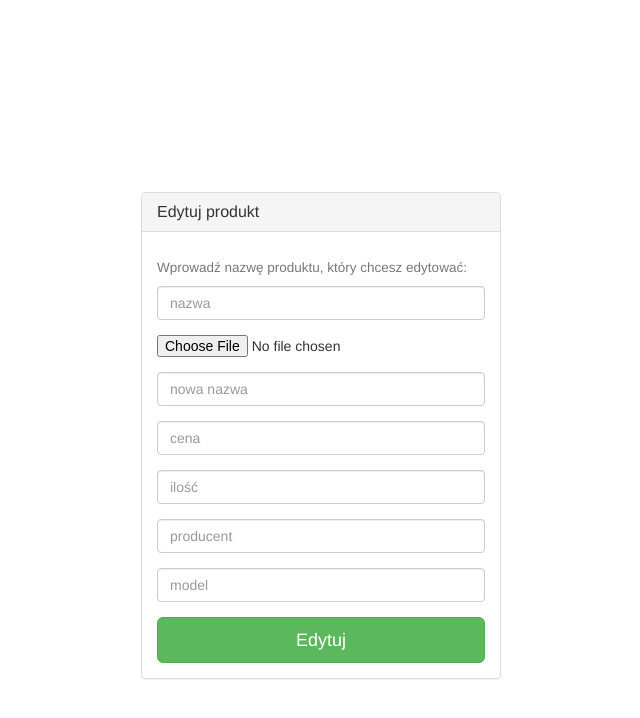
After one commit to korczoczek/strona_z_cz-ciami, a PHP site: page /edycja-produktow.php in a window 1280 px wide. The commit adds this page. Shown: the top 718 px of the page, without its empty margins (319-959 px from the left). Run offline with PHP 8.4, Linux system fonts and the light colour scheme; data that the repository does not hold is empty; a stand-in replaces the project's code that opens the database connection; some libraries are stand-ins or nearby versions.

Commit message:
Edycja i usprawnienie strony logowania, rejestracji, koszyka. Edytowalem plik header php, musialem dac style w komentarz bo blokowal zainicjowanie mojego stylu z folderu css i przeszkadzal. Dodalem dwie strony, strone dodawania produktow oraz edycji produktow

```diff
--- a/css/style.css
+++ b/css/style.css
@@ -1,3 +1,28 @@
-body {
-    background-color: black;
+body{
+	margin-top:15%;
 }
+/*.container{
+  height: 100vh;
+  display: flex;
+  align-items: center;
+}*/
+input::-webkit-outer-spin-button,
+input::-webkit-inner-spin-button{
+	-webkit-appearance: none;
+	margin: 0;
+}
+input[type=number]{
+	-moz-appearance: textfield;
+}
+img {
+	border: 0px !important;
+	outline: 0 !important;
+}
+#button {
+    background-color: Transparent;
+    background-repeat:no-repeat;
+    border: none;
+    cursor:pointer;
+    overflow: hidden;
+    outline:none;
+}
--- /dev/null
+++ b/edycja-produktow.php
@@ -0,0 +1,61 @@
+<!DOCTYPE html>
+<html lang="pl">
+<head>
+<meta charset="utf-8">
+<?php
+    include('php/database-connect.php');
+    include('php/header.php');
+?>
+
+<title>Edycja produktu</title>
+<link href="//netdna.bootstrapcdn.com/bootstrap/3.0.0/css/bootstrap.min.css" rel="stylesheet" id="bootstrap-css">
+<link href="css/style.css" rel="stylesheet">
+</head>
+<body>
+<div class="container">
+    <div class="row">
+		<div class="col-md-4 col-md-offset-4">
+    		<div class="panel panel-default">
+			  	<div class="panel-heading">
+			    	<h3 class="panel-title">Edytuj produkt</h3>
+			 	</div>
+			  	<div class="panel-body">
+			    	<form accept-charset="UTF-8" role="form">
+                    <fieldset>
+						<div class="form-group">
+							<h4 class="nazwa-produktu"><small>Wprowadź nazwę produktu, który chcesz edytować:</small></h4>
+			    		    <input class="form-control" placeholder="nazwa" name="nazwa-produktu" type="text">
+			    		</div>
+						<div class="form-group">
+			    		    <input name="zdjecie-produktu" type="file">
+			    		</div>
+			    	  	<div class="form-group">
+			    		    <input class="form-control" placeholder="nowa nazwa" name="nazwa-produktu" type="text">
+			    		</div>
+			    		<div class="form-group">
+			    			<input class="form-control" placeholder="cena" name="cena-produktu" type="number" value="">
+			    		</div>
+
+						<div class="form-group">
+			    		    <input class="form-control" placeholder="ilość" name="ilosc-produktu" type="number">
+			    		</div>
+						<div class="form-group">
+			    		    <input class="form-control" placeholder="producent" name="producent-produktu" type="text">
+			    		</div>
+						<div class="form-group">
+			    		    <input class="form-control" placeholder="model" name="model-produktu" type="text">
+			    		</div>
+						<input class="btn btn-lg btn-success btn-block" type="submit" value="Edytuj">
+			    	</fieldset>
+			      	</form>
+			    </div>
+			</div>
+		</div>
+	</div>
+</div>
+<?php
+    include('php/database-connect.php');
+    include('php/header.php');
+?>
+</body>
+</html>
--- a/php/header.php
+++ b/php/header.php
@@ -2,6 +2,6 @@
 <meta name="author" content="Korczok Mormul">
 <meta http-equiv="X-UACompatible" content="IE=edge">
 <meta name="viewport" content="width=device-width,initial-scale=1">
-<LINK rel="stylesheet" href="css/style.css" type="text/css">
-<LINK rel="stylesheet" href="css/bootstrap.css" type="text/css">
+<!--<LINK rel="stylesheet" href="./css/style.css" type="text/css">
+<LINK rel="stylesheet" href="css/bootstrap.css" type="text/css">-->
 <link rel="shortcut icon" href="" type="image/x-icon">
```
Also changed, not shown: dodawanie-produktow.php (added, +57 -0 lines), koszyk.php (+17 -15 lines), logowanie.php (+9 -5 lines), rejestracja.php (+14 -13 lines).
